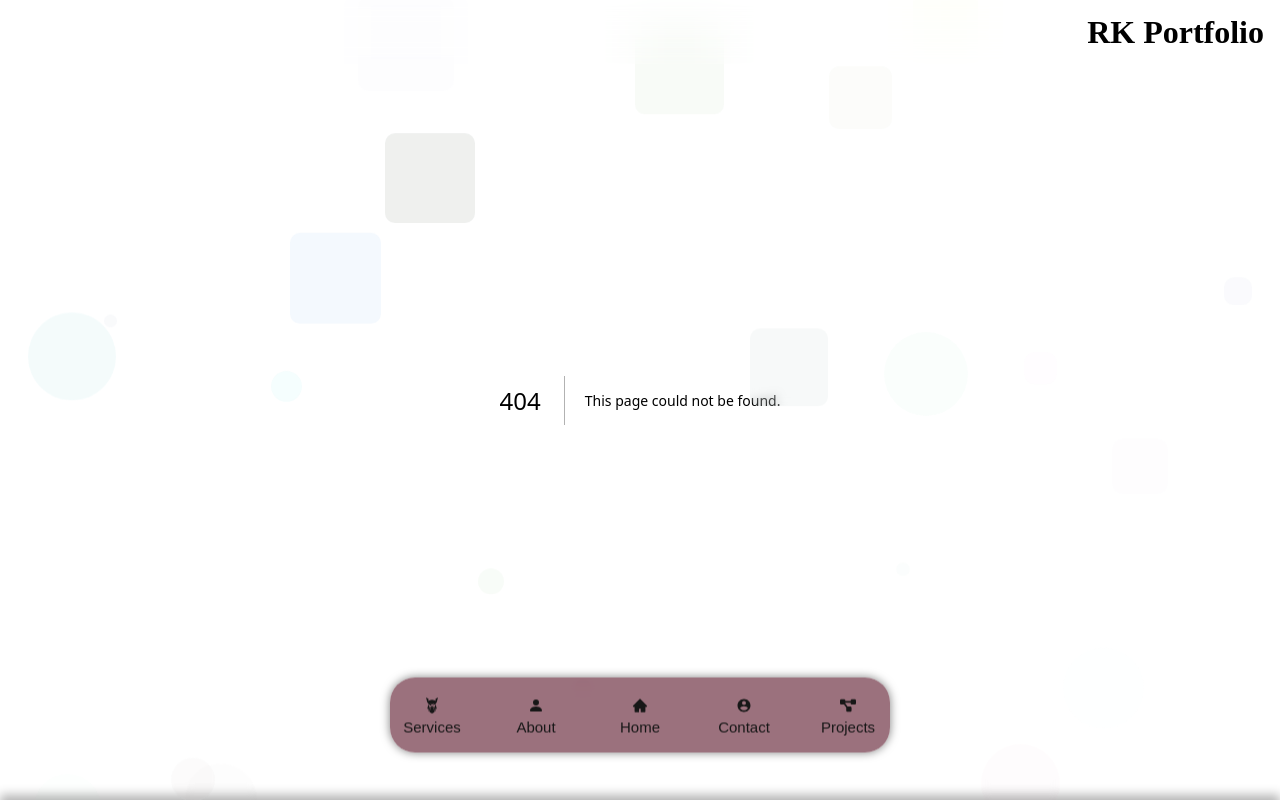
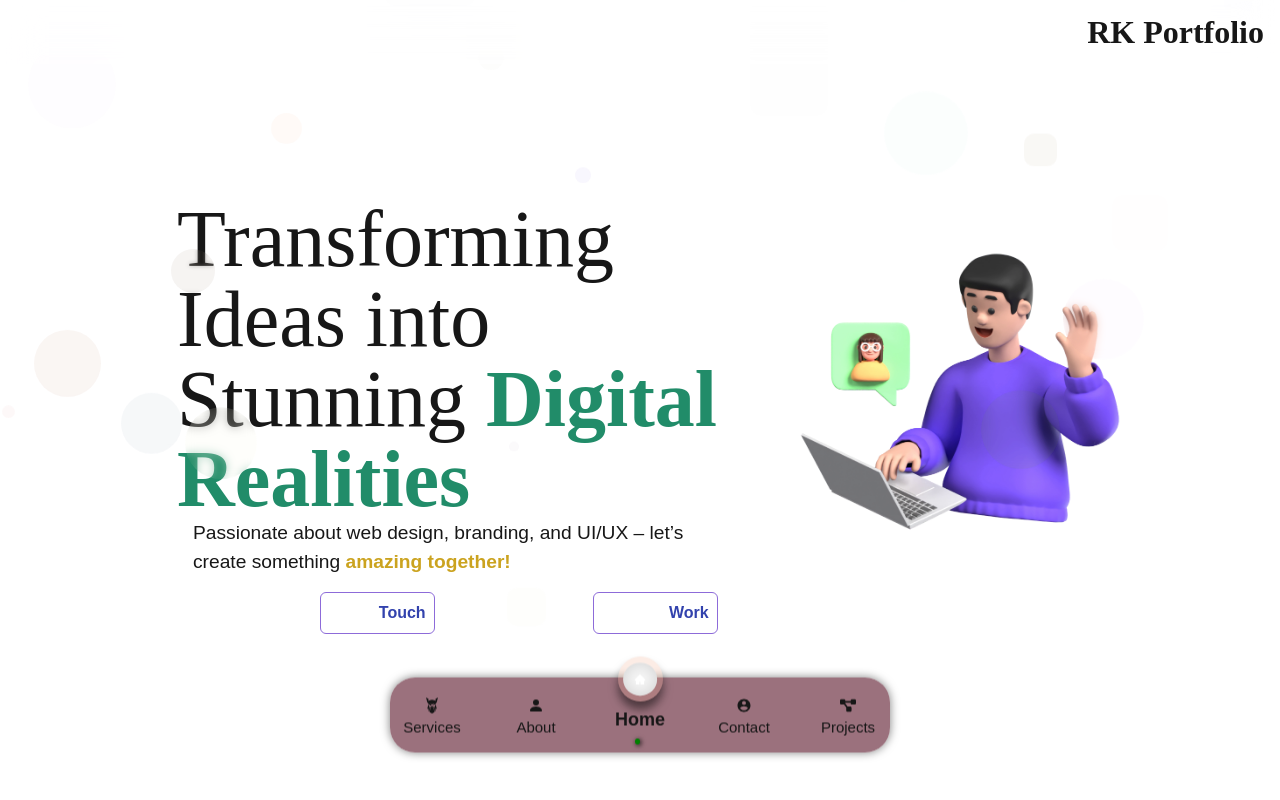
Before and after one commit to Singh8700/rk, a Next.js app: page /rk960/ in a window 1280 px wide. Before the commit this address had no page. Shown: the top 800 px of the page. Built offline with nearby package versions, Linux system fonts and the light colour scheme.

Commit message:
fixed same prob

```diff
--- a/next.config.mjs
+++ b/next.config.mjs
@@ -1,4 +1,9 @@
 /** @type {import('next').NextConfig} */
-const nextConfig = {};
+const nextConfig = {
+    basePath: "/rk960", // your repo name
+  images: {
+    unoptimized: true, // REQUIRED for GitHub Pages
+  },
+};
 
 export default nextConfig;
--- a/package.json
+++ b/package.json
@@ -15,6 +15,7 @@
     "@react-three/fiber": "^9.0.4",
     "framer-motion": "^12.4.7",
     "next": "15.1.7",
+    "next-images": "^1.8.5",
     "next-sitemap": "^4.2.3",
     "react": "^19.0.0",
     "react-dom": "^19.0.0",
--- a/src/app/navBar/page.jsx
+++ b/src/app/navBar/page.jsx
@@ -34,7 +34,7 @@ const NavbarSection = () => {
                 {navText.map((text, index) => (
                     <Li key={index}>
                         <Eleme>
-                        <Link href={text.path}>
+                        <Link href={text.path} to={text.path}>
                         <span
                             className={`
                             ${pathname === text.path ? "active" : ""}
--- a/src/app/page.jsx
+++ b/src/app/page.jsx
@@ -17,6 +17,8 @@ const page = () => {
   }
 
   console.log(randomePic())
+
+  const basePath = "/rk960";
 
   return (
    <Wrapper>
@@ -64,13 +66,13 @@ const page = () => {
   animate={{ opacity: 1, scale: 1 }}
   transition={{ duration: 0.01 }}
   whileInView={{ scale: 1 }}
-    src={`/imgs/pic0${randomePic()}.png`}
+  src={`${basePath}/imgs/pic0${randomePic()}.png`}
   alt={`Random image pic0${randomePic()}`}
-    width={800}       // Replace with your actual image width
-    height={600}      // Replace with your actual image height
-    priority          // For faster load (above-the-fold)
+  width={800}
+  height={600}
+  priority
   placeholder="blur"
-    blurDataURL="/imgs/pic01.png" // Optional low-quality placeholder
+  blurDataURL={`${basePath}/imgs/pic01.png`}
 />
           <span></span>
         </LandingImage>
@@ -187,6 +189,7 @@ align-items:flex-start;
     }
   }
 `
+const MotionImage = motion(Image);
 
 const LandingImage = styled.div`
 width:350px;
@@ -215,4 +218,3 @@ img{
   }
 }
 `
-const MotionImage = motion(Image);
```
Also changed, not shown: 1 other file (tests, documents, lock files or other folders). Lines whose indentation alone changed are shown as unchanged.
